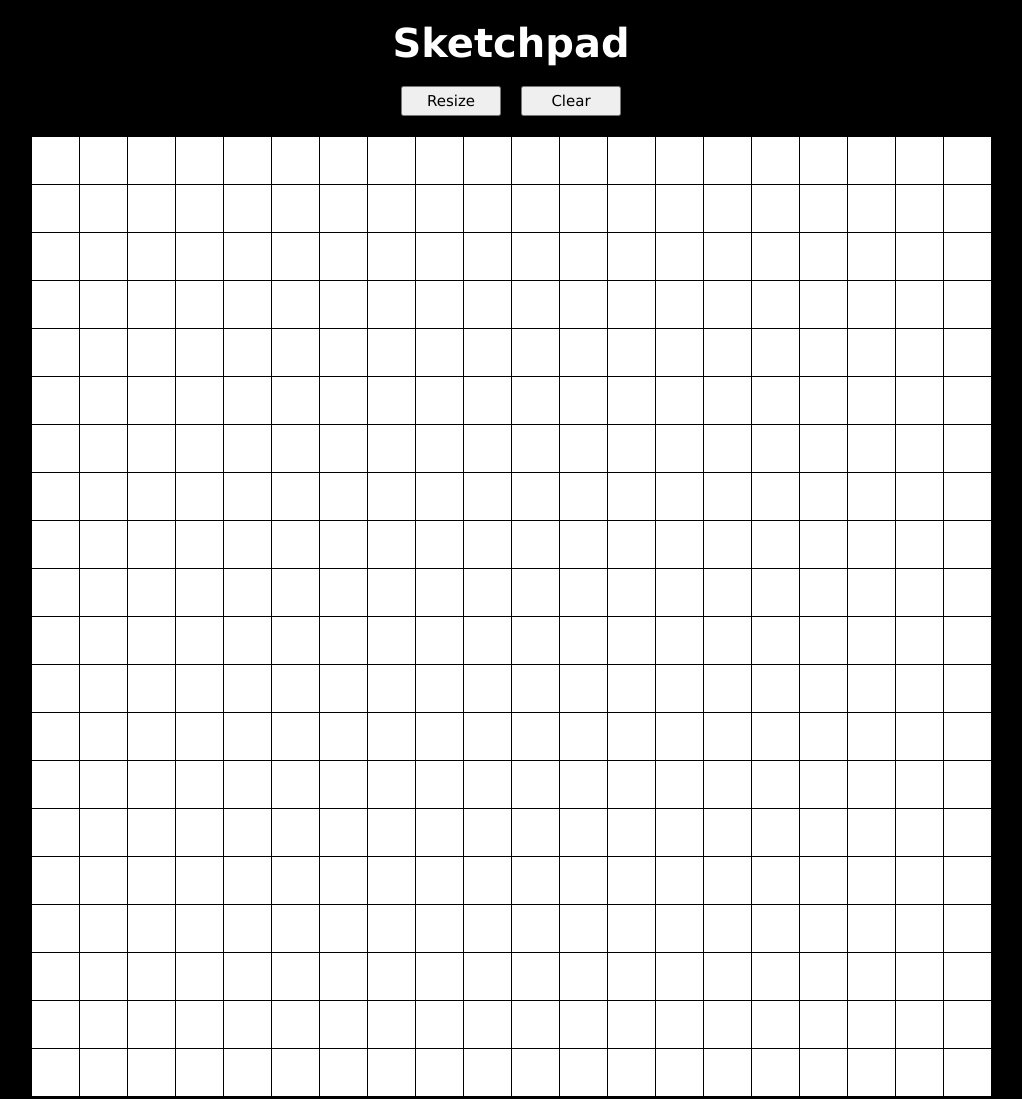
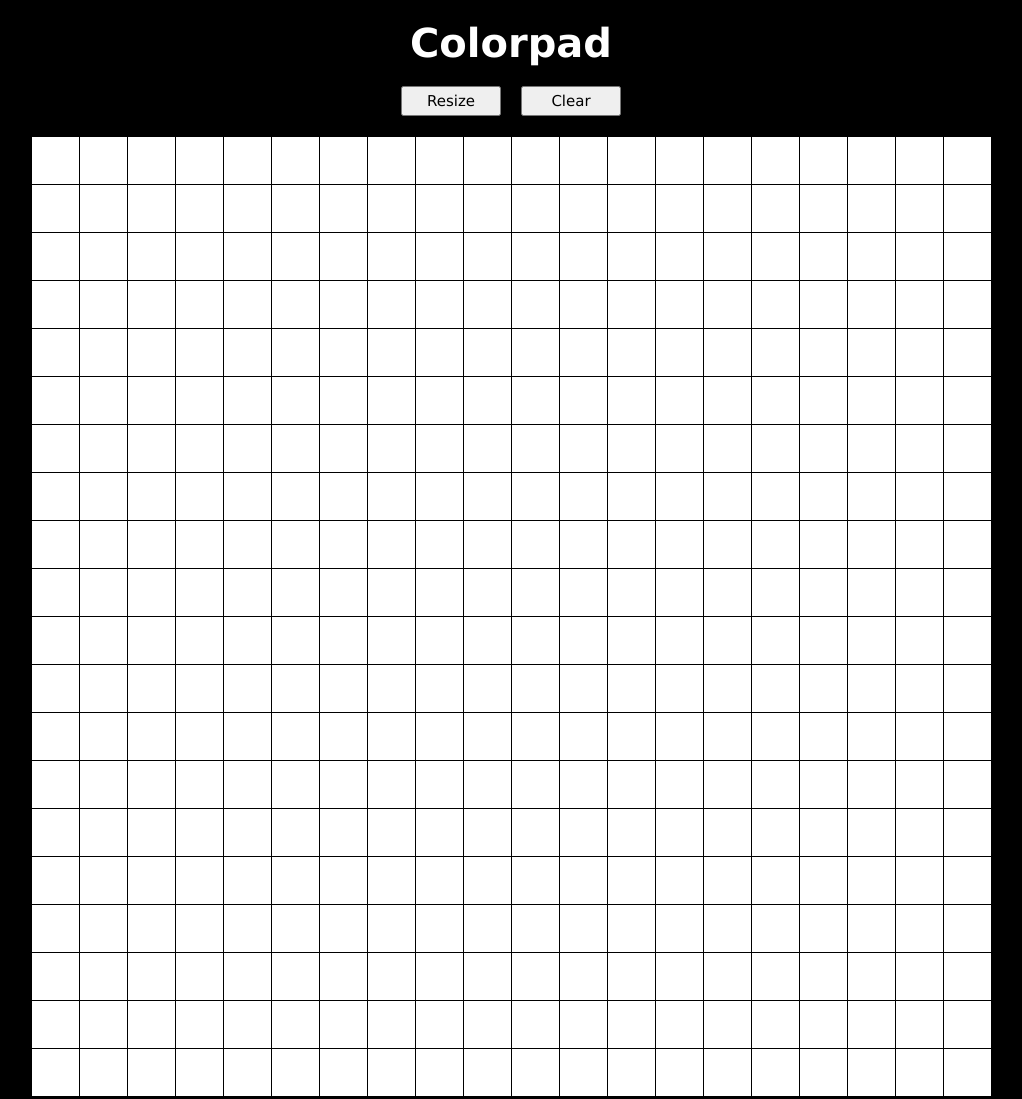
Before and after one commit to wlong1/colorpad, a plain HTML site: page index.html in a window 1280 px wide. Shown: the whole page, without its empty margins (129-1151 px from the left). Drawn offline with Linux system fonts and the light colour scheme.

Commit message:
Changed name

```diff
--- a/index.html
+++ b/index.html
@@ -8,7 +8,7 @@
       </head>
     <body>
         <h1>
-          Sketchpad
+          Colorpad
         </h1>
         <div class="top">
           <button id='resizeBtn' class="btns">Resize</button>
```
